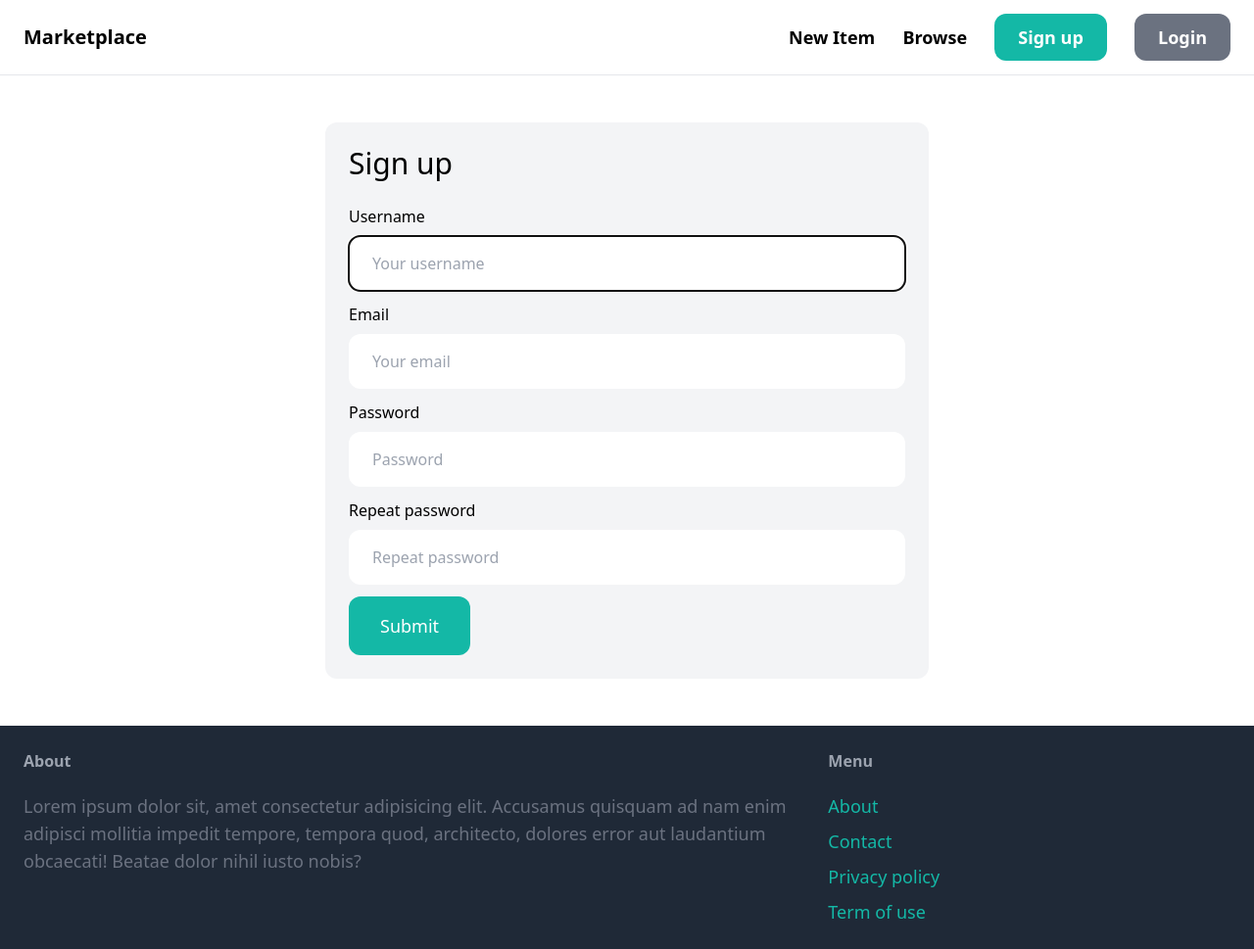
After one commit to jakoubpa/online-marketplace, a Django app: page /signup/ in a window 1280 px wide. The commit adds this page. Shown: the whole page at 98% size. Run offline with Django 4.2, Linux system fonts and the light colour scheme; some libraries are stand-ins or nearby versions.

Commit message:
Added authentication

```diff
--- /dev/null
+++ b/core/forms.py
@@ -0,0 +1,35 @@
+from django import forms
+from django.contrib.auth.forms import UserCreationForm, AuthenticationForm
+from django.contrib.auth.models import User
+
+class SignupForm(UserCreationForm):
+    class Meta:
+        model = User
+        fields = ('username', 'email', 'password1', 'password2')
+
+    username = forms.CharField(widget=forms.TextInput(attrs={
+        "placeholder": "Your username",
+        "class": "w-full py-4 px-6 rounded-xl"
+    }))
+    email = forms.CharField(widget=forms.EmailInput(attrs={
+        "placeholder": "Your email",
+        "class": "w-full py-4 px-6 rounded-xl"
+    }))
+    password1 = forms.CharField(widget=forms.PasswordInput(attrs={
+        "placeholder": "Password",
+        "class": "w-full py-4 px-6 rounded-xl"
+    }))
+    password2 = forms.CharField(widget=forms.PasswordInput(attrs={
+        "placeholder": "Repeat password",
+        "class": "w-full py-4 px-6 rounded-xl"
+    }))
+
+class LoginForm(AuthenticationForm):
+    username = forms.CharField(widget=forms.TextInput(attrs={
+            "placeholder": "Your username",
+            "class": "w-full py-4 px-6 rounded-xl"
+        }))
+    password = forms.CharField(widget=forms.PasswordInput(attrs={
+            "placeholder": "Password",
+            "class": "w-full py-4 px-6 rounded-xl"
+        }))
--- a/core/templates/core/base.html
+++ b/core/templates/core/base.html
@@ -14,8 +14,13 @@
             <a href="#" class="text-lg font-semibold hover:text-gray-500">New Item</a>
             <a href="#" class="text-lg font-semibold hover:text-gray-500">Browse</a>
 
-            <a href="#" class="px-6 py-3 text-lg font-semibold bg-teal-500 text-white rounded-xl hover:text-teal-700">Sign up</a>
-            <a href="#" class="px-6 py-3 text-lg font-semibold bg-gray-500 text-white rounded-xl hover:text-gray-700">Login</a>
+            {% if request.user.is_authenticated %}
+            <a href="#" class="px-6 py-3 text-lg font-semibold bg-teal-500 text-white rounded-xl hover:text-teal-700">Inbox</a>
+            <a href="#" class="px-6 py-3 text-lg font-semibold bg-gray-500 text-white rounded-xl hover:text-gray-700">Dashboard</a>
+            {% else %}
+            <a href="{% url 'core:signup' %}" class="px-6 py-3 text-lg font-semibold bg-teal-500 text-white rounded-xl hover:text-teal-700">Sign up</a>
+            <a href="{% url 'core:login' %}" class="px-6 py-3 text-lg font-semibold bg-gray-500 text-white rounded-xl hover:text-gray-700">Login</a>
+            {% endif %}
         </div>
     </nav>
     <div class="px-6 py-6">
@@ -34,7 +39,7 @@
 
             <ul class="space-y-2">
                 <li><a href="#" class="text-lg text-teal-500 hover:text-teal-700">About</a></li>
-                <li><a href="{% url 'contact' %}" class="text-lg text-teal-500 hover:text-teal-700">Contact</a></li>
+                <li><a href="{% url 'core:contact' %}" class="text-lg text-teal-500 hover:text-teal-700">Contact</a></li>
                 <li><a href="#" class="text-lg text-teal-500 hover:text-teal-700">Privacy policy</a></li>
                 <li><a href="#" class="text-lg text-teal-500 hover:text-teal-700">Term of use</a></li>
             </ul>
--- /dev/null
+++ b/core/templates/core/signup.html
@@ -0,0 +1,44 @@
+{% extends 'core/base.html' %}
+
+{% block title %}Sign up{% endblock %}
+
+{% block content %}
+<div class="w-1/2 my-6 mx-auto p-6 bg-gray-100 rounded-xl">
+    <h1 class="mb-6 text-3xl">Sign up</h1>
+    <form method="post" action=".">
+        {% csrf_token %}
+
+        <div class="mb-3">
+            <label class="inline-block mb-2">Username</label><br />
+            {{ form.username }}
+        </div>
+
+        <div class="mb-3">
+            <label class="inline-block mb-2">Email</label><br />
+            {{ form.email }}
+        </div>
+
+        <div class="mb-3">
+            <label class="inline-block mb-2">Password</label><br />
+            {{ form.password1 }}
+        </div>
+
+        <div class="mb-3">
+            <label class="inline-block mb-2">Repeat password</label><br />
+            {{ form.password2 }}
+        </div>
+
+        {% if form.errors or form.non_field_errors %}
+            <div class="mb-3 p-6 bg-red-100 rounded-xl">
+                {% for field in form %}
+                    {{ field.errors }}
+                {% endfor %}
+
+                {{ form.non_field_errors }}
+            </div>
+        {% endif %}
+
+        <button class="py-4 px-8 text-lg bg-teal-500 hover:bg-teal-700 rounded-xl text-white">Submit</button>
+    </form>
+</div>
+{% endblock %}
--- /dev/null
+++ b/core/urls.py
@@ -0,0 +1,14 @@
+from django.urls import path
+from . import views
+from django.contrib.auth import views as auth_views
+from .forms import LoginForm
+app_name = 'core'
+
+urlpatterns = [
+    path('', views.index, name='index'),
+    path('contact/', views.contact, name='contact'),
+    path('signup/', views.signup, name='signup'),
+    path('login/', auth_views.LoginView.as_view(authentication_form=LoginForm, template_name='core/login.html'), name='login'),
+
+
+    ]
--- a/core/views.py
+++ b/core/views.py
@@ -1,5 +1,6 @@
-from django.shortcuts import render
+from django.shortcuts import render, redirect
 from item.models import Category, Item
+from .forms import SignupForm
 
 def index(request):
     items = Item.objects.filter(is_sold = False)[0:6]
@@ -13,3 +14,16 @@ def index(request):
 
 def contact(request):
     return render(request, 'core/contact.html')
+
+def signup(request):
+    if request.method == 'POST':
+        form = SignupForm(request.POST)
+        if form.is_valid():
+            form.save()
+
+            return redirect('/login')
+    else:
+        form = SignupForm()
+    return render(request, 'core/signup.html', {
+        'form': form
+    })
--- a/marketplace/settings.py
+++ b/marketplace/settings.py
@@ -27,6 +27,9 @@ DEBUG = True
 
 ALLOWED_HOSTS = []
 
+LOGIN_URL = '/login/'
+LOGIN_REDIRECT_URL = '/'
+LOGOUT_REDIRECT_URL = '/'
 
 # Application definition
 
--- a/marketplace/urls.py
+++ b/marketplace/urls.py
@@ -6,8 +6,7 @@ from core.views import index, contact
 
 
 urlpatterns = [
-    path('', index, name='index'),
-    path('contact/', contact, name='contact'),
+    path('', include('core.urls')),
     path('items/', include('item.urls')),
     path('admin/', admin.site.urls),
 ] + static(settings.MEDIA_URL, document_root=settings.MEDIA_ROOT)
```
Also changed, not shown: core/templates/core/login.html (added, +34 -0 lines), db.sqlite3.
